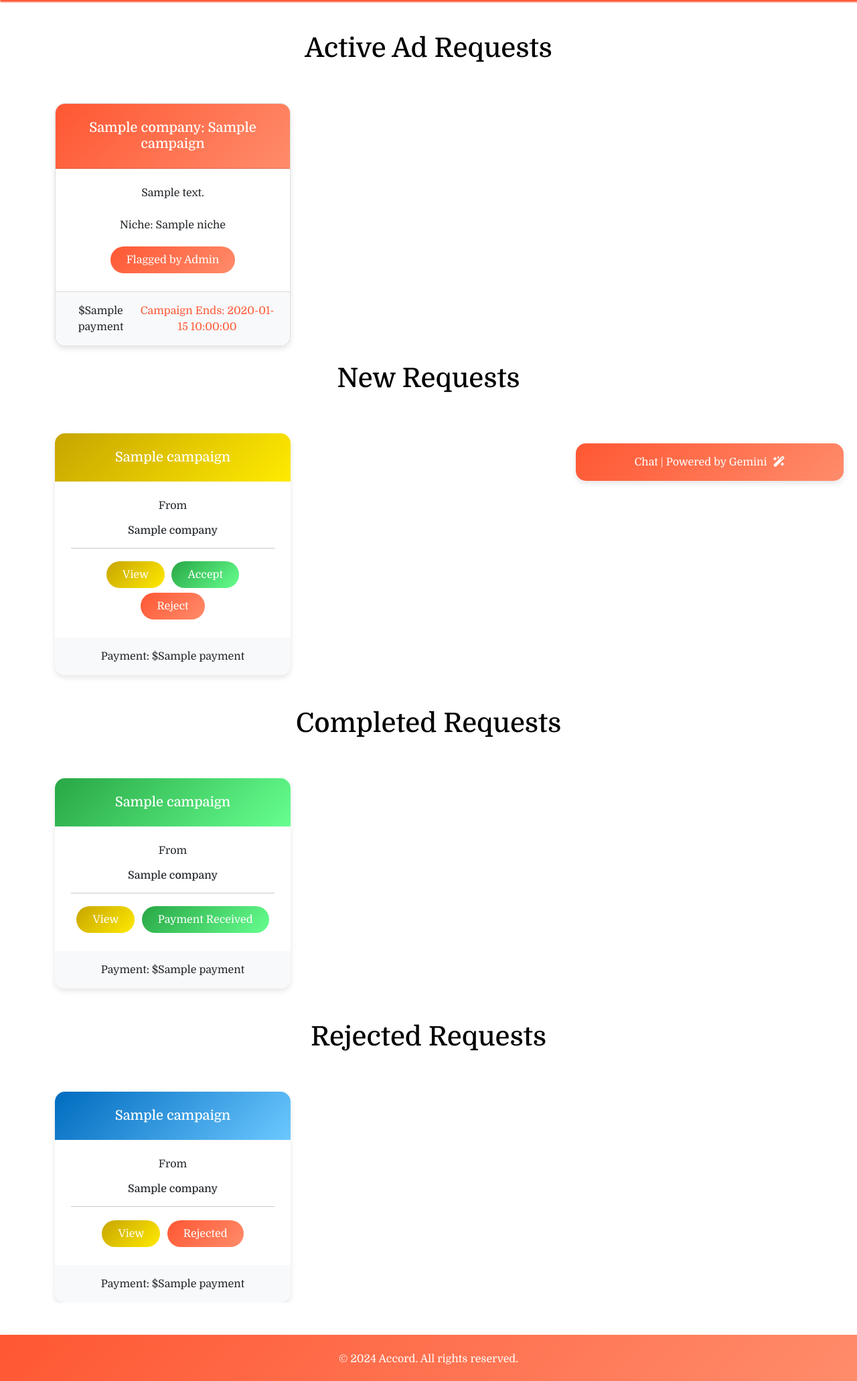
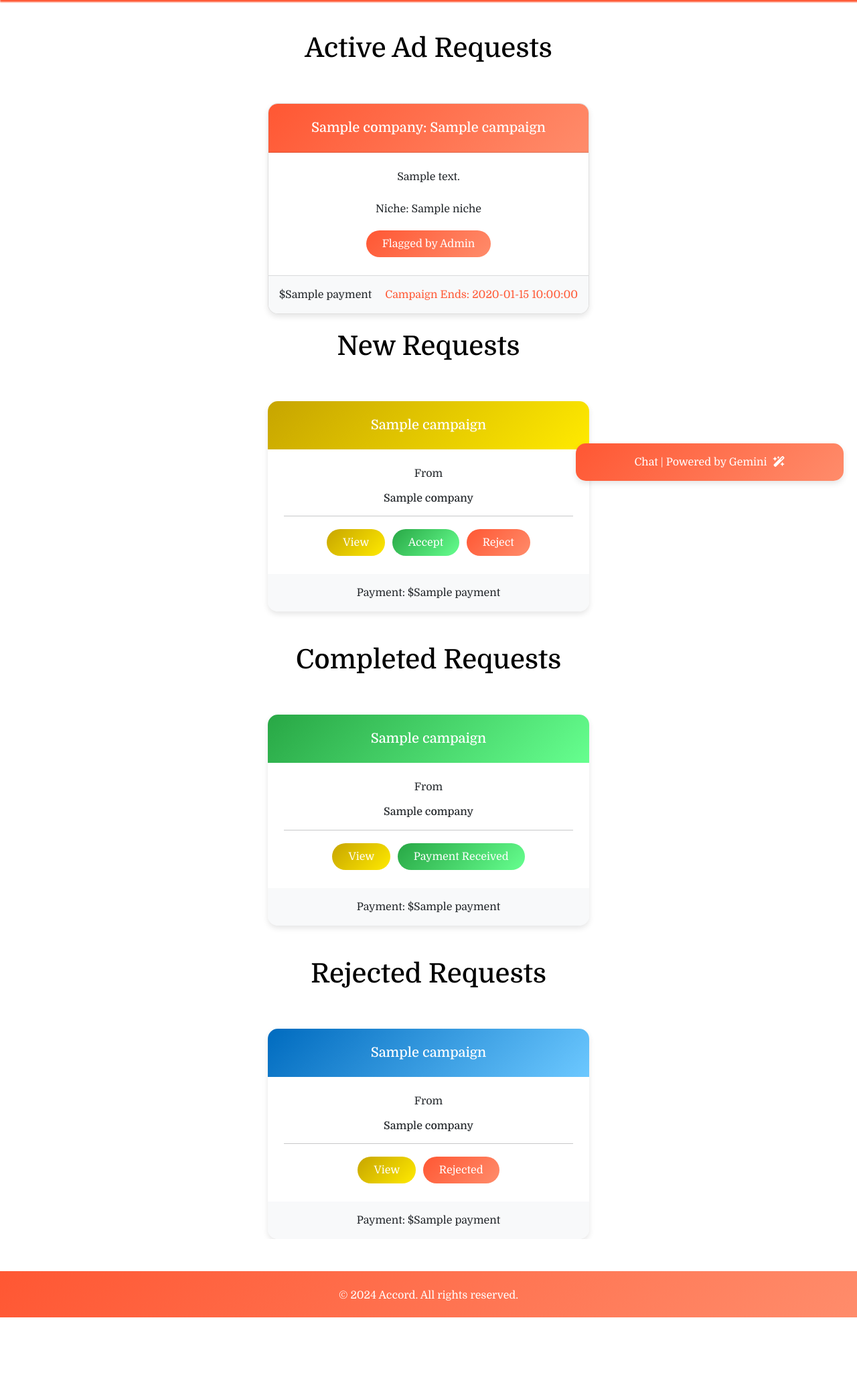
Before and after one commit to shashwatsaini/ACCORD-Web-App, a Python web app: template templates/influencerdashboard.html in a window 1280 px wide. Shown: the part 62-2124 px from the top of the page at 67% size. After the commit the page ends 2029 px from the top, so only its background shows below. Run offline with Jinja, Linux system fonts and the light colour scheme; the template is opened without the code that fills it: most values are stand-ins (such as "Sample title", 1, 10 or a date in 2020); some libraries are stand-ins or nearby versions.

Commit message:
Bug Fix: Swipers in Influencer Dash

```diff
--- a/static/influencerdashboard.css
+++ b/static/influencerdashboard.css
@@ -108,12 +108,13 @@
 
 .swiper-container {
     position: relative;
+}
 
-}
 .swiper-slide {
     display: flex;
     justify-content: center;
 }
+
 .swiper-button-next, .swiper-button-prev {
     position: absolute;
     top: 50%;
@@ -130,7 +131,6 @@
 .swiper-button-next {
     right: 10;
 }
-
 .swiper-button-prev {
     left: 10;
 }
--- a/templates/influencerdashboard.html
+++ b/templates/influencerdashboard.html
@@ -103,10 +103,10 @@
         </div>
         <div class="row">
             <div class="col-12 text-center card-container">
-                <div class="swiper-container">
-                    <div class="swiper-wrapper">
+                <div class="swiper-container swiper-container-1">
+                    <div class="swiper-wrapper swiper-wrapper-1">
                         {% for ad, campaign, sponsor in ads_campaigns %}
-                        <div class="swiper-slide d-flex">
+                        <div class="swiper-slide swiper-slide-1 d-flex">
                             <div class="card" style="width: 30rem;">
                                 <div class="card-header">
                                     <h5 class="card-title">{{ sponsor.company }}: {{ campaign.name }}</h5>
@@ -162,8 +162,8 @@
                         </div>
                         {% endfor %}
                     </div>
-                    <div class="swiper-button-next"></div>
-                    <div class="swiper-button-prev"></div>
+                    <div class="swiper-button-next swiper-button-next-1"></div>
+                    <div class="swiper-button-prev swiper-button-prev-1"></div>
                 </div>
             </div>
         </div>
@@ -234,10 +234,10 @@
                 <h1 style="color: black;">New Requests</h1>
             </div>
             <div class="col-12 text-center card-container">
-                <div class="swiper-container">
-                    <div class="swiper-wrapper">
+                <div class="swiper-container swiper-container-2">
+                    <div class="swiper-wrapper swiper-wrapper-2">
                         {% for request, campaign, sponsor in sponsor_requests %}
-                        <div class="swiper-slide d-flex">
+                        <div class="swiper-slide swiper-slide-2 d-flex">
                             <div class="custom-card" style="width: 30rem;">
                                 <div class="custom-card-header">
                                     <h5 class="card-title">{{ campaign.name }}</h5>
@@ -271,9 +271,9 @@
                         </div>
                         {% endfor %}
                     </div>
+                    <div class="swiper-button-next swiper-button-next-2"></div>
+                    <div class="swiper-button-prev swiper-button-prev-2"></div>
                 </div>
-                <div class="swiper-button-next"></div>
-                <div class="swiper-button-prev"></div>
             </div>
         </div>
         {% else %}
@@ -293,10 +293,10 @@
                 <h1 style="color: black;">Completed Requests</h1>
             </div>
             <div class="col-12 text-center card-container">
-                <div class="swiper-container">
-                    <div class="swiper-wrapper">
+                <div class="swiper-container swiper-container-3">
+                    <div class="swiper-wrapper swiper-wrapper-3">
                         {% for request, campaign, sponsor in completed_requests %}
-                        <div class="swiper-slide d-flex">
+                        <div class="swiper-slide swiper-slide-3 d-flex">
                             <div class="custom-card" style="width: 30rem;">
                                 <div class="custom-card-header">
                                     <h5 class="card-title">{{ campaign.name }}</h5>
@@ -327,9 +327,9 @@
                         </div>
                         {% endfor %}
                     </div>
+                    <div class="swiper-button-next swiper-button-next-3"></div>
+                    <div class="swiper-button-prev swiper-button-prev-3"></div>
                 </div>
-                <div class="swiper-button-next"></div>
-                <div class="swiper-button-prev"></div>
             </div>
         </div>
         {% else %}
@@ -349,10 +349,10 @@
                 <h1 style="color: black;">Rejected Requests</h1>
             </div>
             <div class="col-12 text-center card-container">
-                <div class="swiper-container">
-                    <div class="swiper-wrapper">
+                <div class="swiper-container swiper-container-4">
+                    <div class="swiper-wrapper swiper-wrapper-4">
                         {% for request, campaign, sponsor in past_sponsor_requests %}
-                        <div class="swiper-slide d-flex">
+                        <div class="swiper-slide swiper-slide-4 d-flex">
                             <div class="custom-card" style="width: 30rem;">
                                 <div class="custom-card-header">
                                     <h5 class="card-title">{{ campaign.name }}</h5>
@@ -379,9 +379,9 @@
                         </div>
                         {% endfor %}
                     </div>
+                    <div class="swiper-button-next swiper-button-next-4"></div>
+                    <div class="swiper-button-prev swiper-button-prev-4"></div>
                 </div>
-                <div class="swiper-button-next"></div>
-                <div class="swiper-button-prev"></div>
             </div>
         </div>
         {% else %}
@@ -419,7 +419,7 @@
             sliders[index].value = value;
         }
 
-        var swiper = new Swiper('.swiper-container', {
+        var swiper = new Swiper('.swiper-container-1', {
             slidesPerView: 1,
             spaceBetween: 10,
             breakpoints: {
@@ -437,19 +437,105 @@
                 },
             },
             navigation: {
-                nextEl: '.swiper-button-next',
-                prevEl: '.swiper-button-prev',
-            },
-            pagination: {
-                el: '.swiper-pagination',
-                clickable: true,
+                nextEl: '.swiper-button-next-1',
+                prevEl: '.swiper-button-prev-1',
             },
         });
 
         $(document).ready(function(){
-            var cardCount = $('.swiper-slide').length;
+            var cardCount = $('.swiper-slide-1').length;
             if(cardCount < 2) {
                 swiper.destroy();
+            }
+        });
+
+        var swiper2 = new Swiper('.swiper-container-2', {
+            slidesPerView: 1,
+            spaceBetween: 10,
+            breakpoints: {
+                640: {
+                    slidesPerView: 1,
+                    spaceBetween: 10,
+                },
+                768: {
+                    slidesPerView: 2,
+                    spaceBetween: 20,
+                },
+                1024: {
+                    slidesPerView: 3,
+                    spaceBetween: 30,
+                },
+            },
+            navigation: {
+                nextEl: '.swiper-button-next-2',
+                prevEl: '.swiper-button-prev-2',
+            }
+        });
+
+        $(document).ready(function(){
+            var cardCount = $('.swiper-slide-2').length;
+            if(cardCount < 2) {
+                swiper2.destroy();
+            }
+        });
+
+        var swiper3 = new Swiper('.swiper-container-3', {
+            slidesPerView: 1,
+            spaceBetween: 10,
+            breakpoints: {
+                640: {
+                    slidesPerView: 1,
+                    spaceBetween: 10,
+                },
+                768: {
+                    slidesPerView: 2,
+                    spaceBetween: 20,
+                },
+                1024: {
+                    slidesPerView: 3,
+                    spaceBetween: 30,
+                },
+            },
+            navigation: {
+                nextEl: '.swiper-button-next-3',
+                prevEl: '.swiper-button-prev-3',
+            }
+        });
+
+        $(document).ready(function(){
+            var cardCount = $('.swiper-slide-3').length;
+            if(cardCount < 2) {
+                swiper3.destroy();
+            }
+        });
+
+        var swiper4 = new Swiper('.swiper-container-4', {
+            slidesPerView: 1,
+            spaceBetween: 10,
+            breakpoints: {
+                640: {
+                    slidesPerView: 1,
+                    spaceBetween: 10,
+                },
+                768: {
+                    slidesPerView: 2,
+                    spaceBetween: 20,
+                },
+                1024: {
+                    slidesPerView: 3,
+                    spaceBetween: 30,
+                },
+            },
+            navigation: {
+                nextEl: '.swiper-button-next-4',
+                prevEl: '.swiper-button-prev-4',
+            }
+        });
+
+        $(document).ready(function(){
+            var cardCount = $('.swiper-slide-4').length;
+            if(cardCount < 2) {
+                swiper4.destroy();
             }
         });
 
```
